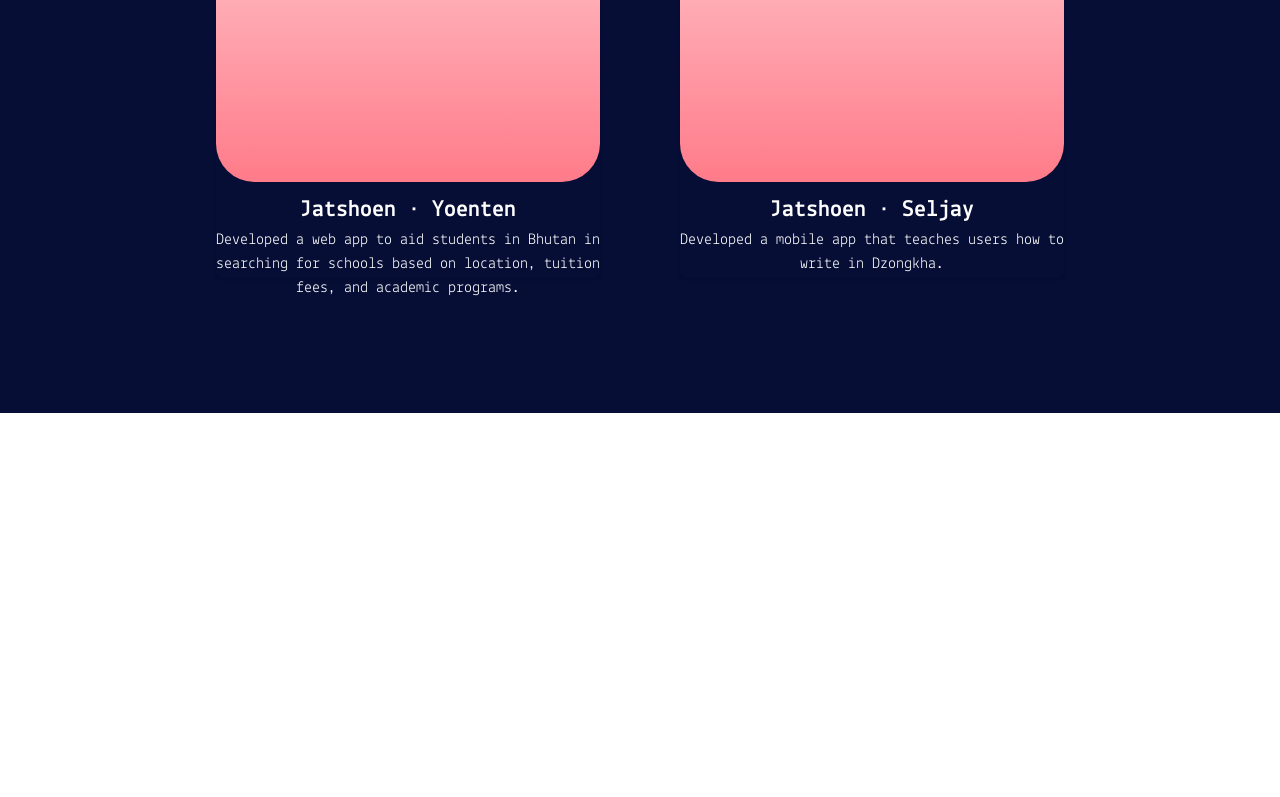
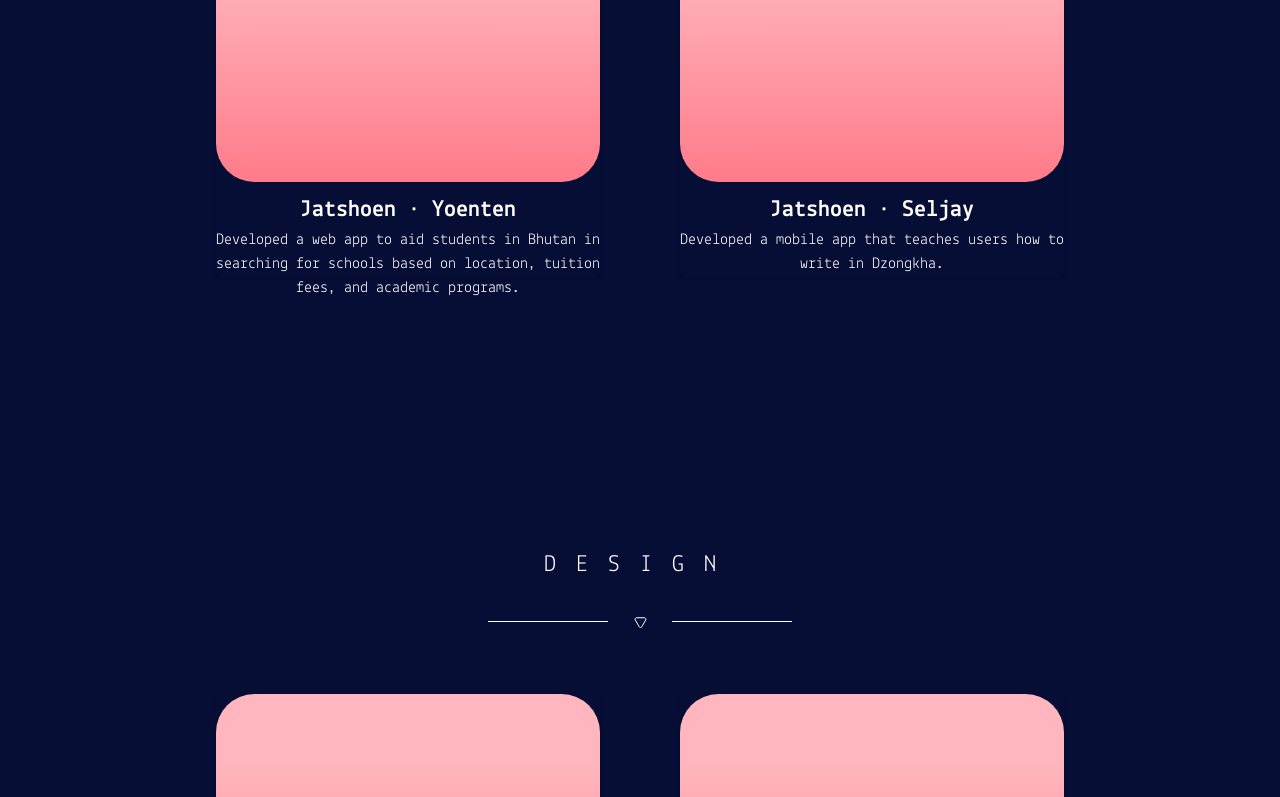
Before and after one commit to akira-nair/portfolio, a React (Create React App) app: page / in a window 1280 px wide. Shown: the part 2000-2797 px from the top of the page. Before the commit the page ends 2413 px from the top, so only its background shows below. Built offline with nearby package versions, Linux system fonts and the light colour scheme.

Commit message:
sections for projects

```diff
--- a/src/screens/Projects.tsx
+++ b/src/screens/Projects.tsx
@@ -1,7 +1,7 @@
 import { Box, Card, SimpleGrid, Image, Text, VStack } from "@chakra-ui/react";
 
 
-function ProjectCard(props: {project : string, company : string, description : string, image ?: string}) {
+function ProjectCard(props: { project: string, company: string, description: string, image?: string }) {
     return (
         <Card background={'transparent'} color={'white'}>
             <Box boxSize='sm'>
@@ -18,7 +18,7 @@ function ProjectCard(props: {project : string, company : string, description : s
     )
 }
 
-function ProjectHeader(props: {text : string}){
+function ProjectHeader(props: { text: string }) {
     return (
         <Box alignItems={'center'}>
             <VStack spacing={30}>
@@ -31,7 +31,7 @@ function ProjectHeader(props: {text : string}){
     )
 }
 
-function ProjectSection() {
+function Screen(props: React.PropsWithChildren<{}>) {
     return (
         <Box
             minH="100vh"      // Set minimum height to 100% of viewport height
@@ -43,18 +43,53 @@ function ProjectSection() {
             zIndex={"0"}
             flexDirection={'column'}
         >
+            {props.children}
+        </Box>
+    )
+}
+
+// function ProjectSection() {
+//     return (
+//         <Box
+//             minH="100vh"      // Set minimum height to 100% of viewport height
+//             bg="c2"     // Example background color
+//             display="flex"    // Use flexbox to center content vertically
+//             justifyContent="center"
+//             alignItems="center"
+//             color={'white'}
+//             zIndex={"0"}
+//             flexDirection={'column'}
+//         >
+//             <ProjectHeader text="SOFTWARE ENGINEERING" />
+//             <SimpleGrid columns={2} marginTop={'5%'} spacing={20}>
+//                 <ProjectCard project={"Yoenten"} company={"Jatshoen"} description={"Developed a web app to aid students in Bhutan in searching for schools based on location, tuition fees, and academic programs."} />
+//                 <ProjectCard project={"Seljay"} company={"Jatshoen"} description={"Developed a mobile app that teaches users how to write in Dzongkha."} />
+//             </SimpleGrid>
+//         </Box>
+//     )
+
+// }
+
+export default function Projects() {
+    return (
+        <div>
+            <Screen>
                 <ProjectHeader text="SOFTWARE ENGINEERING" />
                 <SimpleGrid columns={2} marginTop={'5%'} spacing={20}>
                     <ProjectCard project={"Yoenten"} company={"Jatshoen"} description={"Developed a web app to aid students in Bhutan in searching for schools based on location, tuition fees, and academic programs."} />
                     <ProjectCard project={"Seljay"} company={"Jatshoen"} description={"Developed a mobile app that teaches users how to write in Dzongkha."} />
                 </SimpleGrid>
-        </Box>
-    )
-
-}
-
-export default function Projects() {
-    return (
-        <ProjectSection />
+            </Screen>
+            <Screen>
+                <ProjectHeader text="DESIGN" />
+                <SimpleGrid columns={2} marginTop={'5%'} spacing={20}>
+                    <ProjectCard project={"IMSLP Redesign"} company={"UIUX"} description={"Developed a web app to aid students in Bhutan in searching for schools based on location, tuition fees, and academic programs."} />
+                    <ProjectCard project={"Song Cards"} company={"UIUX"} description={"Developed a mobile app that teaches users how to write in Dzongkha."} />
+                </SimpleGrid>
+            </Screen>
+            <Screen>
+                <ProjectHeader text="DEEP LEARNING" />
+            </Screen>
+        </div>
     )
 }
```
Lines whose indentation alone changed are shown as unchanged.
